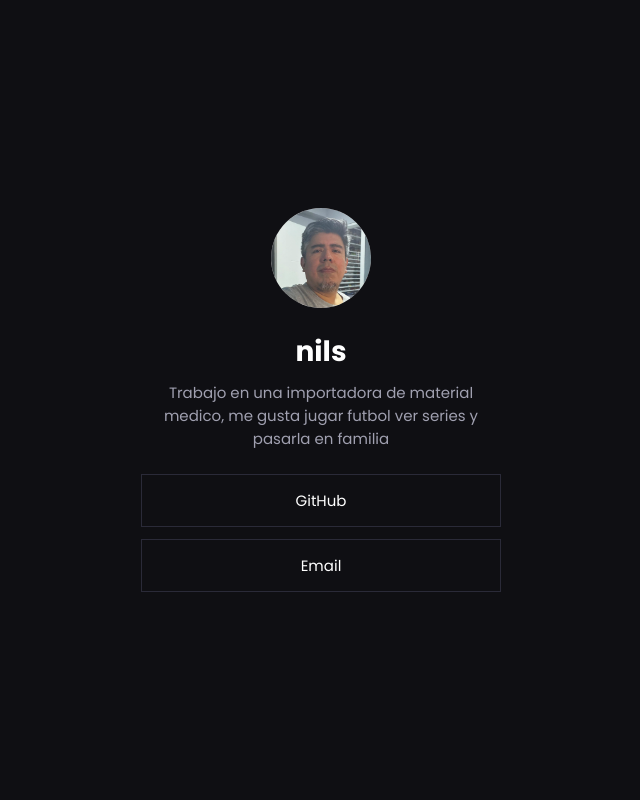
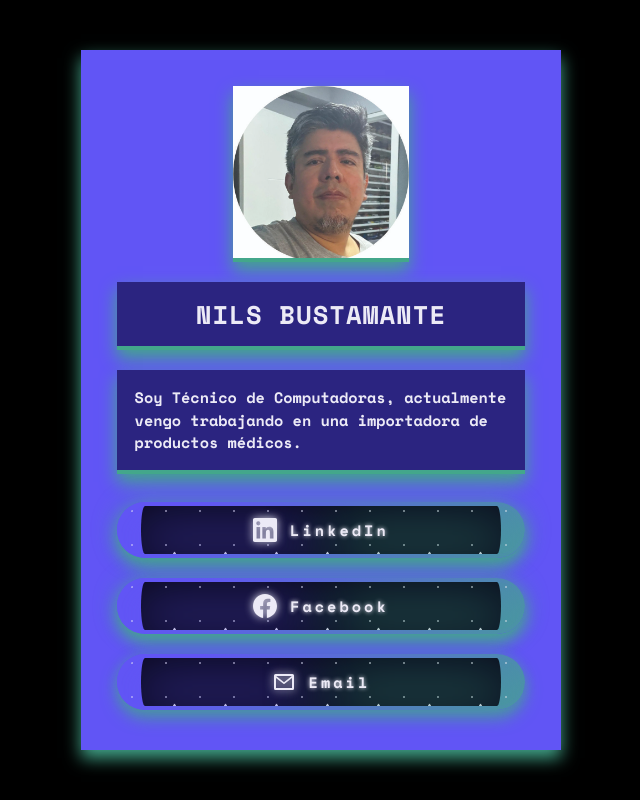
Before and after one commit to nils19200/mylinks, a plain HTML site: page index.html in a window 1280 px wide. Shown: the whole page, without its empty margins (319-959 px from the left). Drawn offline with nearby package versions, Linux system fonts and the light colour scheme.

Commit message:
feat: generar MyLinks con IA y personalizar botones

```diff
--- a/index.html
+++ b/index.html
@@ -1,54 +1,39 @@
 <!DOCTYPE html>
 <html lang="es">
-
 <head>
-    <meta charset="UTF-8" />
-    <meta name="viewport" content="width=device-width, initial-scale=1.0" />
-    <title>MyLinks - Nils</title>
-
-    <link rel="preconnect" href="https://fonts.googleapis.com">
-    <link rel="preconnect" href="https://fonts.gstatic.com" crossorigin>
-    <link
-        href="https://fonts.googleapis.com/css2?family=Poppins:ital,wght@0,100;0,200;0,300;0,400;0,500;0,600;0,700;0,800;0,900;1,100;1,200;1,300;1,400;1,500;1,600;1,700;1,800;1,900&display=swap"
-        rel="stylesheet">
-
-    <link rel="stylesheet" href="styles.css" />
+<meta charset="utf-8">
+<meta name="viewport" content="width=device-width, initial-scale=1, viewport-fit=cover">
+<title>Nils Bustamante · MyLinks</title>
+<link rel="preconnect" href="https://fonts.googleapis.com">
+<link rel="preconnect" href="https://fonts.gstatic.com" crossorigin>
+<link href="https://fonts.googleapis.com/css2?family=Space+Mono:wght@400;700&display=swap" rel="stylesheet">
+<link rel="stylesheet" href="styles.css">
 </head>
-
 <body>
-
-    <main class="card">
-
-        <!-- FOTO DE PERFIL -->
-        <!-- Cambia "Tu Nombre" en el atributo alt -->
-        <img class="avatar" src="foto.jpg" alt="Foto de nils" width="100"
-            height="100" />
-
-        <!-- NOMBRE Y BIO -->
-        <!-- Reemplaza el texto con tu información -->
-        <h1 class="name">nils</h1>
-        <p class="bio">Trabajo en una importadora de material medico, me gusta jugar futbol ver series y pasarla en familia</p>
-
-
-        <!-- ENLACES -->
-        <!-- Cambia el href y el texto de cada enlace -->
-        <!-- Puedes agregar o quitar enlaces según necesites como FACEBOOK,WHATTSAP,etc cualquier medio de contacto -->
-        <nav class="links">
-
-            <a href="https://github.com/nils19200" class="link" target="_blank">
-                GitHub
-            </a>
-
-            <a href="nils19200@email.com" class="link">
-                Email
-            </a>
-
-
-
-        </nav>
-
-    </main>
-
+<main>
+ <div class="avatar">
+  <img src="foto.jpg" alt="Fotografía de Nils Bustamante">
+</div>
+  <header style="width:100%">
+    <h1>NILS BUSTAMANTE</h1>
+  </header>
+  <p class="bio">Soy Técnico de Computadoras, actualmente vengo trabajando en una importadora de productos médicos.</p>
+  <nav aria-label="Mis enlaces">
+    <ul>
+      <li><a class="link" href="https://pe.linkedin.com/in/julio-nils-bustamante" target="_blank" rel="noopener noreferrer" aria-label="Abrir el perfil de LinkedIn de Nils Bustamante">
+        <span class="stars" aria-hidden="true"></span><span class="glow" aria-hidden="true"><i class="circle"></i><i class="circle"></i></span>
+        <svg viewBox="0 0 24 24" aria-hidden="true"><path d="M20.45 20.45h-3.56v-5.57c0-1.33-.03-3.04-1.85-3.04-1.86 0-2.14 1.45-2.14 2.94v5.67H9.35V9h3.41v1.56h.05c.48-.9 1.64-1.85 3.37-1.85 3.6 0 4.27 2.37 4.27 5.46v6.28zM5.34 7.43a2.06 2.06 0 1 1 0-4.12 2.06 2.06 0 0 1 0 4.12zM7.12 20.45H3.56V9h3.56v11.45zM22.22 0H1.77C.79 0 0 .77 0 1.73v20.54C0 23.23.79 24 1.77 24h20.45c.98 0 1.78-.77 1.78-1.73V1.73C24 .77 23.2 0 22.22 0z"/></svg>
+        <span class="label">LinkedIn</span></a></li>
+      <li><a class="link" href="https://www.facebook.com/nilo.nilo190" target="_blank" rel="noopener noreferrer" aria-label="Abrir el perfil de Facebook de Nils Bustamante">
+        <span class="stars" aria-hidden="true"></span><span class="glow" aria-hidden="true"><i class="circle"></i><i class="circle"></i></span>
+        <svg viewBox="0 0 24 24" aria-hidden="true"><path d="M24 12.07C24 5.4 18.63 0 12 0S0 5.4 0 12.07C0 18.1 4.39 23.1 10.13 24v-8.44H7.08v-3.49h3.05V9.41c0-3.02 1.79-4.69 4.53-4.69 1.31 0 2.69.24 2.69.24v2.97h-1.52c-1.49 0-1.96.93-1.96 1.88v2.26h3.33l-.53 3.49h-2.8V24C19.61 23.1 24 18.1 24 12.07z"/></svg>
+        <span class="label">Facebook</span></a></li>
+      <li><a class="link" href="mailto:nils19200@gmail.com" aria-label="Enviar un correo a nils19200@gmail.com">
+        <span class="stars" aria-hidden="true"></span><span class="glow" aria-hidden="true"><i class="circle"></i><i class="circle"></i></span>
+        <svg viewBox="0 0 24 24" aria-hidden="true"><path d="M2 5.5A1.5 1.5 0 0 1 3.5 4h17A1.5 1.5 0 0 1 22 5.5v13a1.5 1.5 0 0 1-1.5 1.5h-17A1.5 1.5 0 0 1 2 18.5v-13zm2.2.5L12 12.2 19.8 6H4.2zM20 7.9l-7.4 5.9a1 1 0 0 1-1.2 0L4 7.9V18h16V7.9z"/></svg>
+        <span class="label">Email</span></a></li>
+    </ul>
+  </nav>
+</main>
 </body>
-
 </html>
--- a/styles.css
+++ b/styles.css
@@ -1,64 +1,108 @@
-/* =============================================
-   MYLINKS - ESTILOS BASE
-   En las próximas clases construirás encima
-   de estos estilos para mejorar el diseño.
-   ============================================= */
+:root{
+  --bg-principal:#000000;
+  --acento:#6155f5;
+  --texto:#eceaf6;
+  --sombra:#43a78b;
+  --panel:#2b2480;
+  --interior:#07061a;
+  --sombra-base:0 8px 16px var(--sombra);
+}
+*,*::before,*::after{box-sizing:border-box;margin:0}
+html,body{height:100%}
+body{
+  background:var(--bg-principal);color:var(--texto);
+  font-family:'Space Mono',monospace;line-height:1.5;
+  display:grid;place-items:center;min-height:100dvh;
+  padding:max(1.5rem,env(safe-area-inset-top)) 1.25rem max(1.5rem,env(safe-area-inset-bottom));
+}
+main{
+  width:100%;max-width:26rem;background:var(--acento);
+  padding:1.75rem 1.5rem 2rem;display:flex;flex-direction:column;align-items:center;gap:1.25rem;
+  text-align:center;box-shadow:var(--sombra-base);
+}
+.avatar{
+  width:min(11rem,60%);aspect-ratio:1;display:grid;place-items:center;
+  background:var(--panel);border-bottom:4px solid var(--sombra);
+  box-shadow:var(--sombra-base);font-size:3rem;font-weight:700;overflow:hidden;
+}
+.avatar img{width:100%;height:100%;object-fit:cover}
+h1{
+  width:100%;background:var(--panel);border-bottom:4px solid var(--sombra);
+  box-shadow:var(--sombra-base);font-size:1.35rem;letter-spacing:.04em;padding:.8rem 1rem;
+}
+.bio{
+  width:100%;background:var(--panel);border-bottom:4px solid var(--sombra);
+  box-shadow:var(--sombra-base);padding:1rem 1.1rem;font-size:.95rem;font-weight:700;text-align:left;
+}
+nav{width:100%}
+nav ul{list-style:none;padding:0;display:flex;flex-direction:column;gap:1.25rem;margin-top:.5rem}
 
-/* --- ESTILOS GLOBALES --- */
-* {
-  margin: 0;
-  padding: 0;
-  box-sizing: border-box;
+/* ---------- Botón de enlace (basado en Uiverse · StealthWorm) ---------- */
+.link{
+  position:relative;isolation:isolate;overflow:hidden;
+  display:flex;justify-content:center;align-items:center;gap:.8rem;
+  width:100%;height:3.5rem;padding:0 1.25rem;
+  color:var(--texto);text-decoration:none;cursor:pointer;
+  border-radius:5rem;border:double 4px transparent;
+  background-image:
+    linear-gradient(var(--interior),var(--interior)),
+    linear-gradient(137deg,var(--acento) 10%,var(--sombra) 45%,var(--texto) 67%,var(--acento) 87%);
+  background-origin:border-box;
+  background-clip:content-box,border-box;
+  background-size:300% 300%;
+  box-shadow:var(--sombra-base);
+  backdrop-filter:blur(1rem);
+  transition:transform .5s,box-shadow .5s;
+  animation:gradiente 5s ease infinite,pulso 3.2s ease-in-out infinite;
 }
+nav li:nth-child(2) .link{animation-delay:0s,.5s}
+nav li:nth-child(3) .link{animation-delay:0s,1s}
 
-body {
-  font-family: 'Poppins', sans-serif;
-  background-color: #0f0f13;
-  color: #ffffff;
-  min-height: 100vh;
-  display: flex;
-  align-items: center;
-  justify-content: center;
+.stars{
+  position:absolute;inset:0;z-index:-1;overflow:hidden;border-radius:5rem;
+  transition:background-color .5s;
 }
+.stars::before,.stars::after{
+  content:"";position:absolute;left:-10%;width:130%;height:400%;
+  background-image:radial-gradient(var(--texto) 1px,transparent 1.5px);
+  background-size:34px 34px;
+  animation:estrellas 40s linear infinite;
+}
+.stars::before{opacity:.5}
+.stars::after{background-size:51px 51px;background-position:17px 9px;opacity:.9;animation-duration:70s;animation-direction:reverse}
 
-/* --- TARJETA PRINCIPAL --- */
-.card {
-  width: 90%;
-  max-width: 400px;
-  text-align: center;
-  padding: 40px 20px;
+.glow{position:absolute;inset:auto 0 0 0;z-index:-1;display:flex;width:100%;pointer-events:none}
+.circle{display:block;width:100%;height:30px;filter:blur(2rem);animation:latido 4s infinite}
+.circle:nth-child(1){background:rgba(97,85,245,.65)}
+.circle:nth-child(2){background:rgba(67,167,139,.7);animation-delay:-2s}
+
+.link svg{position:relative;z-index:2;width:1.5rem;height:1.5rem;flex:none;fill:var(--texto);filter:drop-shadow(0 0 4px var(--texto));transition:transform .5s}
+.label{
+  position:relative;z-index:2;font-size:.95rem;font-weight:700;
+  letter-spacing:.2em;text-shadow:0 0 4px var(--texto);
 }
+.link:hover,.link:focus-visible{
+  transform:scale(1.06);
+  box-shadow:var(--sombra-base),0 0 32px rgba(67,167,139,.6);
+  animation:gradiente 5s ease infinite;
+}
+.link:hover .stars,.link:focus-visible .stars{background-color:#0b0a2a}
+.link:hover svg,.link:focus-visible svg{transform:rotate(-10deg) scale(1.15)}
+.link:focus-visible{outline:3px solid var(--texto);outline-offset:4px}
+.link:active{border:double 4px var(--sombra);background-origin:border-box;background-clip:content-box,border-box;animation:none;transform:scale(1.02)}
+.link:active .circle{background:var(--sombra)}
 
-/* --- FOTO DE PERFIL --- */
-.avatar {
-  border-radius: 50%;
+@keyframes gradiente{0%,100%{background-position:0% 50%}50%{background-position:100% 50%}}
+@keyframes estrellas{from{transform:translateY(0)}to{transform:translateY(-50%)}}
+@keyframes latido{0%,100%{transform:scale(.75)}70%{transform:scale(1)}}
+@keyframes pulso{
+  0%,100%{box-shadow:0 8px 16px rgba(67,167,139,.55)}
+  50%{box-shadow:0 8px 16px var(--sombra),0 0 26px rgba(67,167,139,.5)}
 }
-
-/* --- NOMBRE --- */
-.name {
-  font-size: 28px;
-  margin-top: 16px;
+@media (min-width:640px){
+  main{max-width:30rem;padding:2.25rem 2.25rem 2.5rem}
+  h1{font-size:1.6rem}
 }
-
-/* --- BIO --- */
-.bio {
-  font-size: 15px;
-  color: #a0a0b0;
-  margin-top: 8px;
+@media (prefers-reduced-motion:reduce){
+  *,*::before,*::after{animation:none!important;transition-duration:.01ms!important}
 }
-
-/* --- CONTENEDOR DE ENLACES --- */
-.links {
-  margin-top: 24px;
-}
-
-/* --- CADA ENLACE --- */
-.link {
-  display: block;
-  padding: 14px;
-  margin-top: 12px;
-  border: 1px solid #2a2a38;
-  color: #ffffff;
-  text-decoration: none;
-  font-size: 15px;
-}
```
